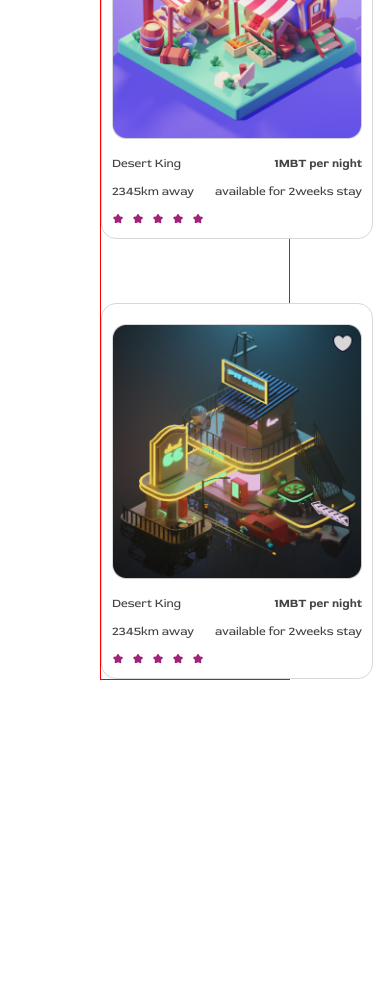
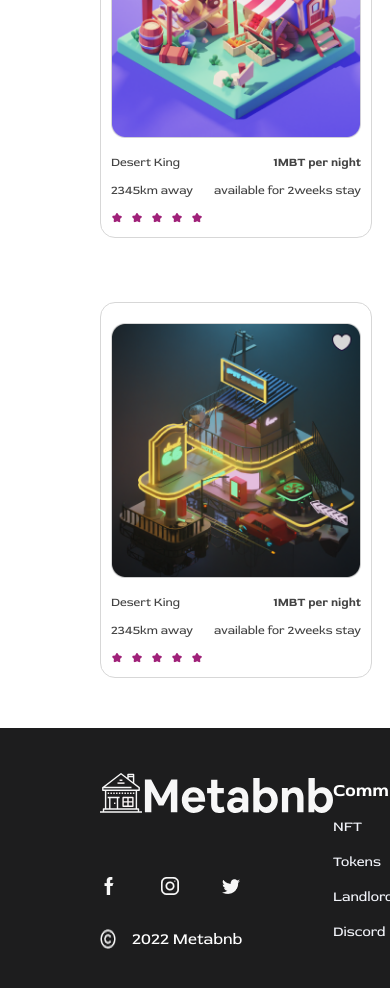
Before and after one commit to EmmanuelAKpan013/metabnb, a React (Create React App) app: page /placetostay in a window 390 px wide. Shown: the part 1314-2302 px from the top of the page. Before the commit the page ends 1994 px from the top, so only its background shows below. Built offline with nearby package versions, Linux system fonts and the light colour scheme.

Commit message:
Feat: Responsive Navbar

```diff
--- a/src/components/NavBar.css
+++ b/src/components/NavBar.css
@@ -27,3 +27,9 @@
   text-decoration: none;
   color: #434343;
 }
+
+@media screen and (max-width = 480px) {
+  .navbar-list {
+    display: none;
+  }
+}
--- a/src/pages/HomePage.css
+++ b/src/pages/HomePage.css
@@ -163,3 +163,6 @@
   padding: 0 100px;
   background: #1d1d1e;
 }
+
+@media screen and (max-width = 480px) {
+}
--- a/src/pages/PlaceToStayPage.css
+++ b/src/pages/PlaceToStayPage.css
@@ -41,11 +41,10 @@
 }
 
 .place-nft-container {
-  margin: 70px 100px 0 100px;
+  margin: 70px 100px 50px 100px;
   display: grid;
   grid-template-columns: repeat(4, 1fr);
   place-items: center;
   row-gap: 4rem;
   column-gap: 2rem;
-  border: 1px solid red;
 }
--- a/src/pages/PlaceToStayPage.jsx
+++ b/src/pages/PlaceToStayPage.jsx
@@ -1,5 +1,6 @@
 import "./PlaceToStayPage.css";
 import NavBar from "../components/NavBar";
+import Footer from "../components/Footer";
 import filterIcon from "../images/placetostay/filterIcon.svg";
 import Card from "../components/Card";
 
@@ -34,6 +35,9 @@ function PlaceToStayPage({ placeNftData }) {
       <div className="place-nft-container">
         <Card placeNftData={placeNftData} />
       </div>
+      <div className="homepage-footer-container">
+        <Footer />
+      </div>
     </>
   );
 }
```
